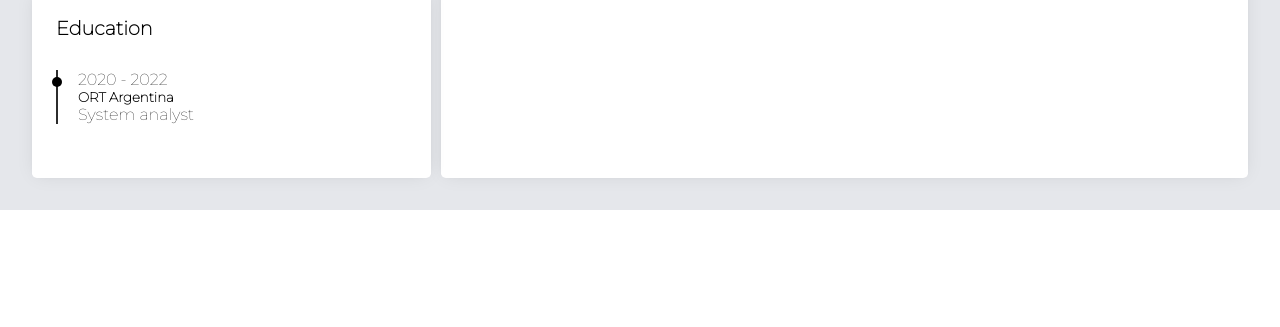
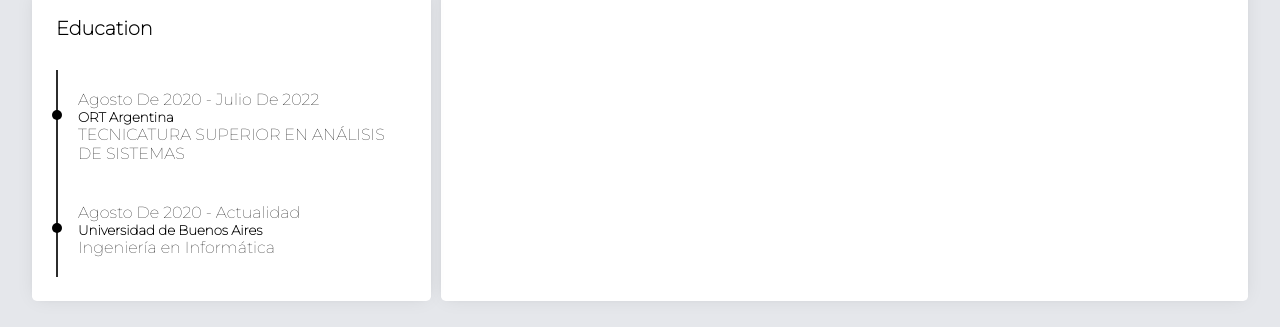
Before and after one commit to DanBerolsky/portfolio-React, a React (Create React App) app: page / in a window 1280 px wide. Shown: the part 1002-1329 px from the top of the page. Before the commit the page ends 1212 px from the top, so only its background shows below. Built offline with nearby package versions, Linux system fonts and the light colour scheme; no server answers.

Commit message:
cv nuevo

```diff
--- a/src/components/App.jsx
+++ b/src/components/App.jsx
@@ -8,7 +8,7 @@
 import SwiperCard from './swiper-card2';
 import ReactGA from 'react-ga4';
 
-ReactGA.initialize(process.env.REACT_APP_GA_TRACKING_CODE);
+//ReactGA.initialize(process.env.REACT_APP_GA_TRACKING_CODE);
 
 
 export function App() {
--- a/src/components/Education-card/index.css
+++ b/src/components/Education-card/index.css
@@ -11,15 +11,17 @@
 .education-card__title{
     font-size: larger;
     color: var(--text-primary-color);
+    margin-bottom: 30px;
 }
 
 .education-card__body{
     border-left: 2px solid var(--text-secondary-color);
-    margin: 30px 0;
+    /*margin: 30px 0;*/
     height: max-content;
     padding-left: 20px;
     position: relative;
     color: var(--text-primary-color);
+    padding: 20px;
 }
 .education-card__body div{
     background-color:var(--text-primary-color);
@@ -28,7 +30,8 @@
     height: 10px;
     position: absolute;
     left: -6px;
-    top: 7px;
+    top: 40px;
+
 }
 @media (max-width:1130px) {
 
--- a/src/components/Education-card/index.jsx
+++ b/src/components/Education-card/index.jsx
@@ -7,9 +7,15 @@
             <h5 className='education-card__title'>Education</h5>
             <div className='education-card__body'>
                 <div></div>
-                <span>2020 - 2022</span>
+                <span>Agosto De 2020 - Julio De 2022</span>
                 <h5>ORT Argentina</h5>
-                <span>System analyst</span>
+                <span>TECNICATURA SUPERIOR EN ANÁLISIS DE SISTEMAS</span>
+            </div>
+            <div className='education-card__body'>
+                <div></div>
+                <span>Agosto De 2020 - Actualidad</span>
+                <h5>Universidad de Buenos Aires</h5>
+                <span>Ingeniería en Informática</span>
             </div>
         </div>
     );
--- a/src/components/avatar-card/index.jsx
+++ b/src/components/avatar-card/index.jsx
@@ -37,7 +37,7 @@
   };
 
   const downloadResume = ()=>{
-    console.log("downloadResume");
+    //console.log("downloadResume");
     ReactGA.event({
       category: 'downloadResume',
       action: 'BtnDownloadResume',
```
Also changed, not shown: 1 other file (tests, documents, lock files or other folders).
